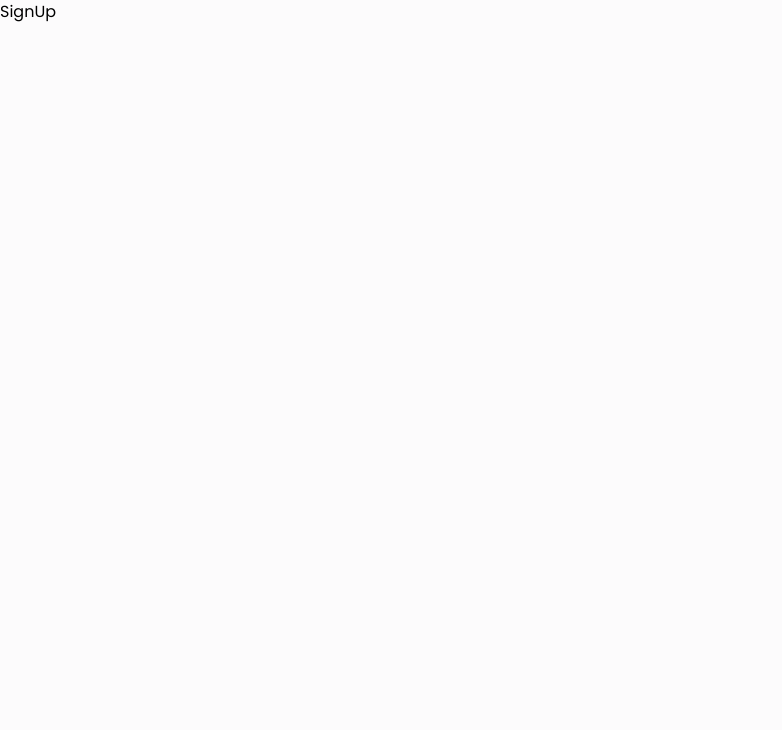
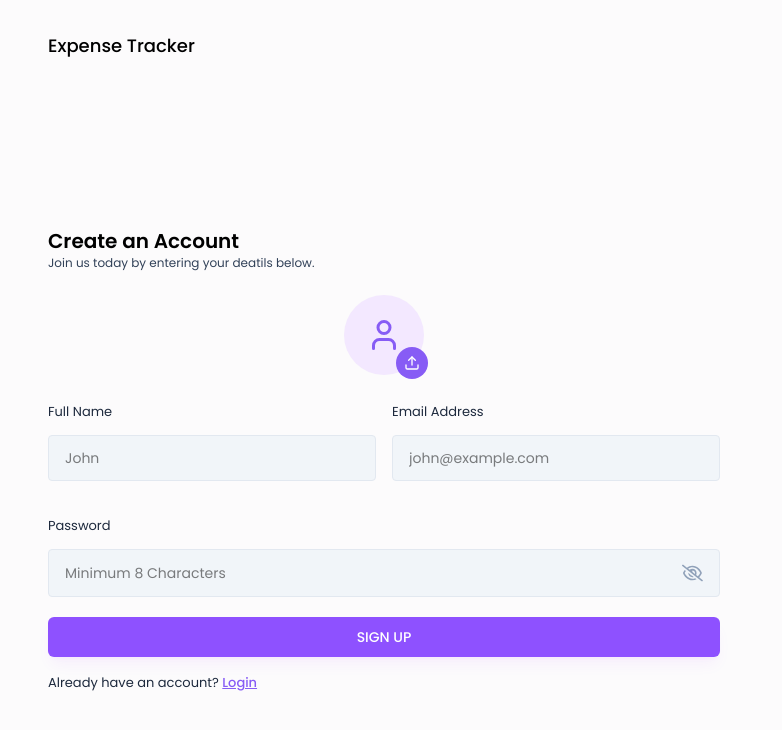
Before and after one commit to ShresthaRay02/Expense-Tracker, a React (Vite) app in the folder frontend/expense-tracker/: page /signUp in a window 1280 px wide. Shown: the top 730 px of the page, without its empty margins (0-782 px from the left). Built offline with nearby package versions, Linux system fonts and the light colour scheme.

Commit message:
Added the SignUp Form

```diff
--- /dev/null
+++ b/frontend/expense-tracker/src/components/Inputs/ProfilePhotoSelector.jsx
@@ -0,0 +1,50 @@
+import React, { useRef, useState } from 'react';
+import {LuUser, LuUpload, LuTrash} from 'react-icons/lu';
+
+const ProfilePhotoSelector = ({image, setImage}) => {
+    const inputRef = useRef(null);
+    const [previewUrl, setPreviewUrl]=useState(null);
+
+    const handleImageChange=(event)=>{
+        const file = event.target.files[0];
+        if(file) {
+            //update the image state
+            setImage(file);
+
+            //generate preview URL from the file
+            const preview = URL.createObjectURL(file);
+            setPreviewUrl(preview);
+        }
+
+    };
+
+    const handleRemoveImage =() =>{
+        setImage(null);
+        setPreviewUrl(null);
+    };
+
+    const onChooseFile=()=>{
+        inputRef.current.click();
+    }
+
+  return(
+    <div className='flex justify-center mb-6'>
+        <input type="file" accept='image/*' ref={inputRef} onChange={handleImageChange} className='hidden'/>
+        {!image ? (
+            <div className='w-20 h-20 flex items-center justify-center bg-purple-100 rounded-full relative'>
+                <LuUser className='text-4xl text-primary'/>
+                <button type ='button' className='w-8 h-8 flex items-center justify-center bg-primary text-white rounded-full absolute -bottom-1 -right-1' onClick={onChooseFile}><LuUpload/></button>
+            </div>
+        ) : (
+            <div className='relative'>
+                <img src={previewUrl} alt='profile photo' className='w-20 h-20 rounded-full object-cover'/>
+                <button type ='button' className='w-8 h-8 flex items-center justify-center bg-red-500 text-white rounded-full absolute -bottom-1 -right-1' onClick={handleRemoveImage}><LuTrash/></button>
+            </div>
+
+        )
+    }
+    </div>
+  )
+}
+
+export default ProfilePhotoSelector
--- a/frontend/expense-tracker/src/pages/Auth/Login.jsx
+++ b/frontend/expense-tracker/src/pages/Auth/Login.jsx
@@ -30,7 +30,7 @@
 
   return (
     <AuthLayout>
-      <div className="lg: w-[70%] h-3/4 md:h-full flex flex-col justify-center">
+      <div className="lg:w-[70%] h-3/4 md:h-full flex flex-col justify-center">
         <h3 className="text-xl font-semibold text-black"> Welcome Back!</h3>
         <p className="text-xs text-slate-700 mt-[5px] mb-6">Please enter your details to login</p>
         <form onSubmit={handleLogin}>
@@ -45,6 +45,6 @@
       </div>
     </AuthLayout>
   )
-}
+};
 
 export default Login
--- a/frontend/expense-tracker/src/pages/Auth/SignUp.jsx
+++ b/frontend/expense-tracker/src/pages/Auth/SignUp.jsx
@@ -1,9 +1,71 @@
-import React from 'react'
+import React , {useState} from 'react';
+import AuthLayout from '../../components/layouts/AuthLayout';
+import Input from '../../components/Inputs/Input';
+import { validateEmail } from '../../utils/helper';
+import {Link, useNavigate} from 'react-router-dom';
+import ProfilePhotoSelector from '../../components/Inputs/ProfilePhotoSelector';
 
 const SignUp = () => {
+  const[profilePic, setProfilePic]=useState(null);
+  const[fullName, setFullName]=useState("");
+  const [email, setEmail] = useState("");
+  const [password, setPassword] = useState("");
+
+  const [error, setError] = useState(null);
+
+  const navigate = useNavigate();
+
+  //Handle SignUp Form Submit
+  const handleSignUp = async (e)=>{
+    e.preventDefault();
+
+    let profileImageUrl='';
+
+    if(!fullName){
+      setError("Please enter your name");
+      return ;
+    }
+
+    if(!validateEmail(email)){
+      setError("Please enter a valid email address.");
+      return;
+    }
+
+    if (!password){
+      setError("Please enter the password.");
+      return;
+    }
+
+    setError("");//SignUp API call
+  }
+
+
   return (
-    <div>SignUp</div>
+    <AuthLayout>
+      <div className='lg:w-[100%] h-auto md:h-full mt-10 flex flex-col justify-center'>
+        <h3 className='text-xl font-semibold text-black'>Create an Account</h3>
+        <p className='text-xs text-slate-700 mt[5px] mb-6'>Join us today by entering your deatils below.</p>
+
+        <form onSubmit={handleSignUp}>
+          <ProfilePhotoSelector image={profilePic} setImage={setProfilePic}/>
+          <div className='grid grid-cols-1 md:grid-cols-2 gap-4'>
+            <Input value={fullName} onChange={({target})=>setFullName(target.value)} label = "Full Name" placeholder="John" type="text"/>
+            <Input value={email} onChange={({target})=>setEmail(target.value)} label="Email Address" placeholder="john@example.com" type="text"/>
+            <div className='col-span-2'>
+              <Input value={password} onChange={({target})=>setPassword(target.value)} label="Password" placeholder="Minimum 8 Characters" type="password"/>
+            </div>
+          </div>
+
+          {error && <p className='text-red-500 text-xs pb-2.5'>{error}</p>}
+          <button type="submit" className='btn-primary'>
+            SIGN UP
+          </button>
+          <p className='text-[13px] text-slate-800 mt-3'>Already have an account?{" "} <Link className='font-medium text-primary underline' to="/login">Login</Link></p>
+
+        </form>
+      </div>
+    </AuthLayout>
   )
-}
+};
 
 export default SignUp
```
